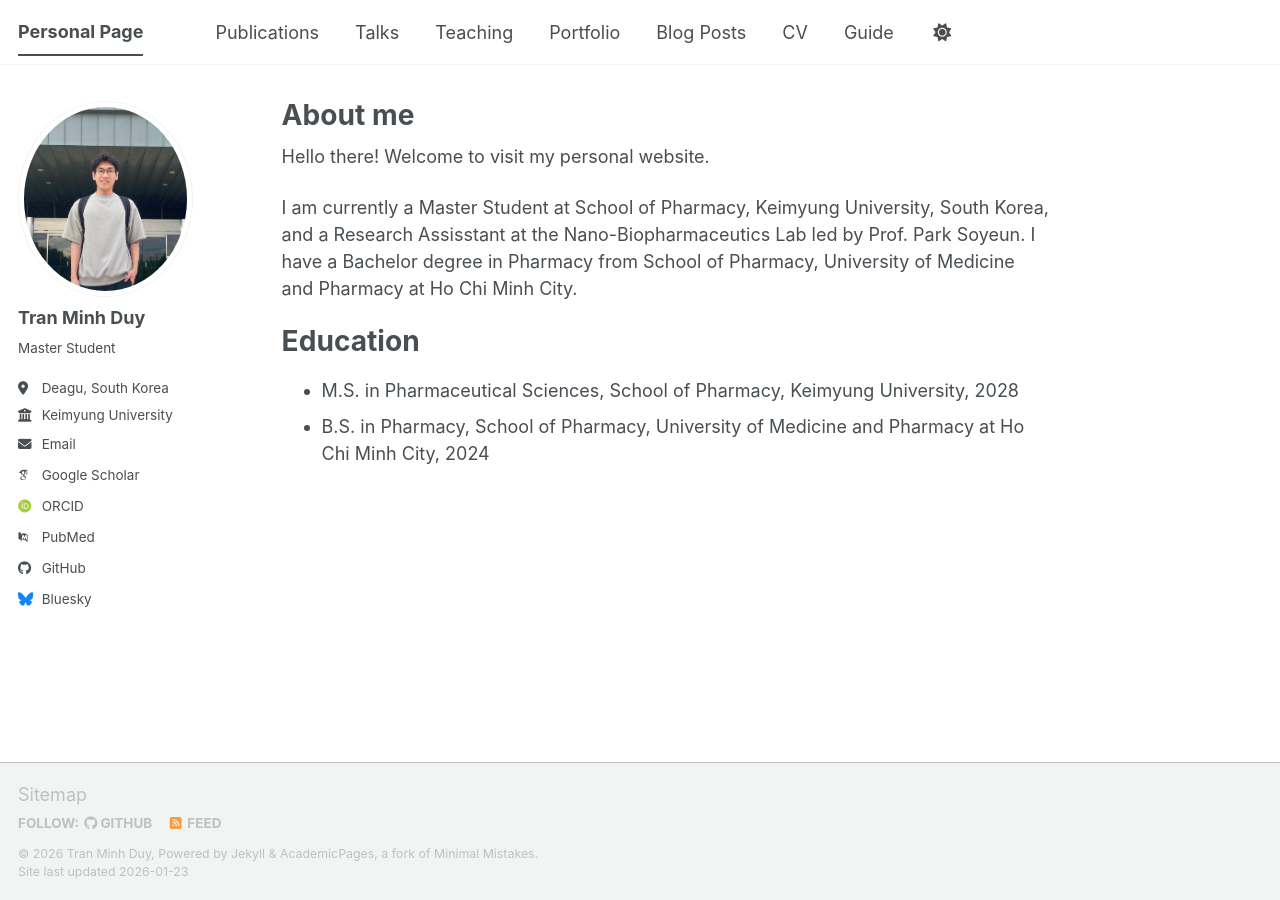
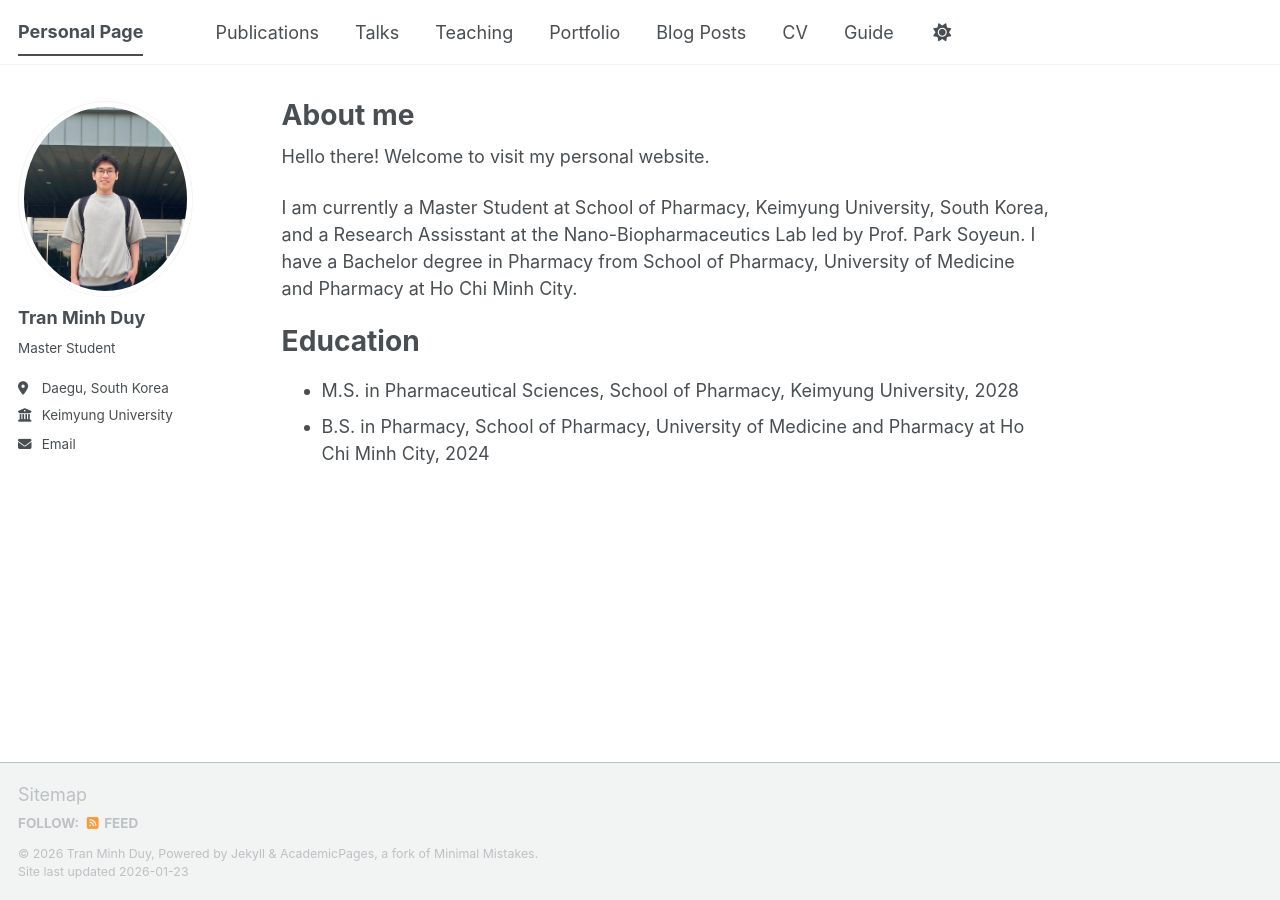
Before and after one commit to tranminhduy-git/tmduy.github.io, a Jekyll site: the page built from _pages/about.md, in a window 1280 px wide. Built offline with Jekyll 4.4.1, drawn with Linux system fonts in a browser that asks for light colours; some web fonts are replaced; a script bundle is joined from its source files by our own code; library files that are not in the unit come from our copies; part of the change alters nothing that is shown.

Commit message:
Update _config.yml

```diff
--- a/_config.yml
+++ b/_config.yml
@@ -27,7 +27,7 @@ author:
   name             : "Tran Minh Duy"
   pronouns         :  # example: "she/her"
   bio              : "Master Student"
-  location         : "Deagu, South Korea"
+  location         : "Daegu, South Korea"
   employer         : "Keimyung University"
   uri              : # URL
   email            : "tranminhduy16052001@gmail.com"
@@ -35,13 +35,13 @@ author:
   # Academic websites
   academia         : # URL
   arxiv            : # URL - Update with the correct link to your profile
-  googlescholar    : "https://scholar.google.com/citations?user=PS_CX0AAAAAJ"
+  googlescholar    : # URL
   inspire-hep      : # URL
   impactstory      : # URL
-  orcid            : "https://orcid.org/yourorcidurl"
+  orcid            : # URL
   semantic         : # URL
   ssrn             : # URL
-  pubmed           : "https://www.ncbi.nlm.nih.gov/pubmed/?term=john+snow"
+  pubmed           : # URL
   researchgate     : # URL
   scopus           : # URL
   zotero           : # URL
@@ -51,13 +51,13 @@ author:
   bitbucket        : # Username - Update with your username on the site
   codepen          : # Username
   dribbble         : # Username
-  github           : "academicpages"
+  github           : # Username
   kaggle           : # Username
   stackoverflow    : # User number or user number and name (i.e., use "1" or "1/jeff-atwood")
 
   # Social media
   artstation       : # Username
-  bluesky          : "bsky.app" # Replace this with you Bluesky username
+  bluesky          : # Replace this with you Bluesky username
   facebook         : # Username
   flickr           : # Username
   foursquare       : # Username
```
